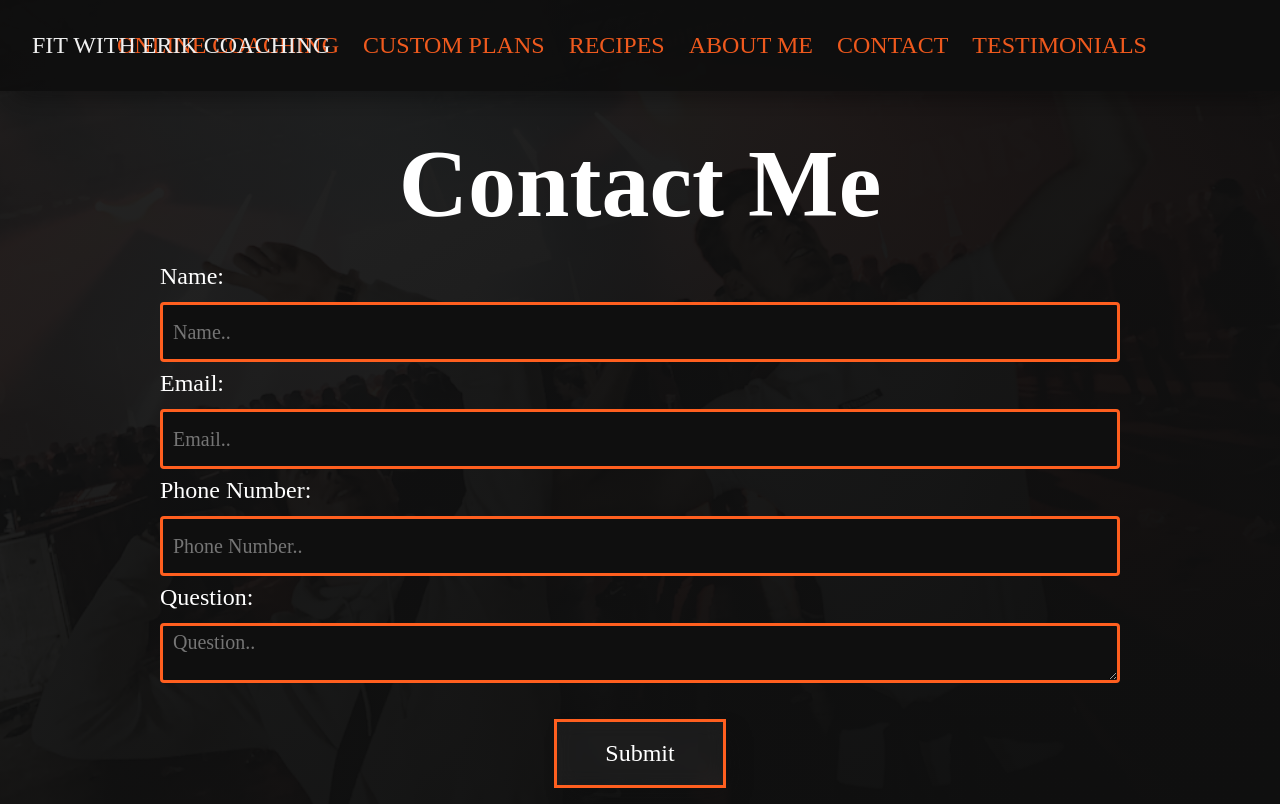
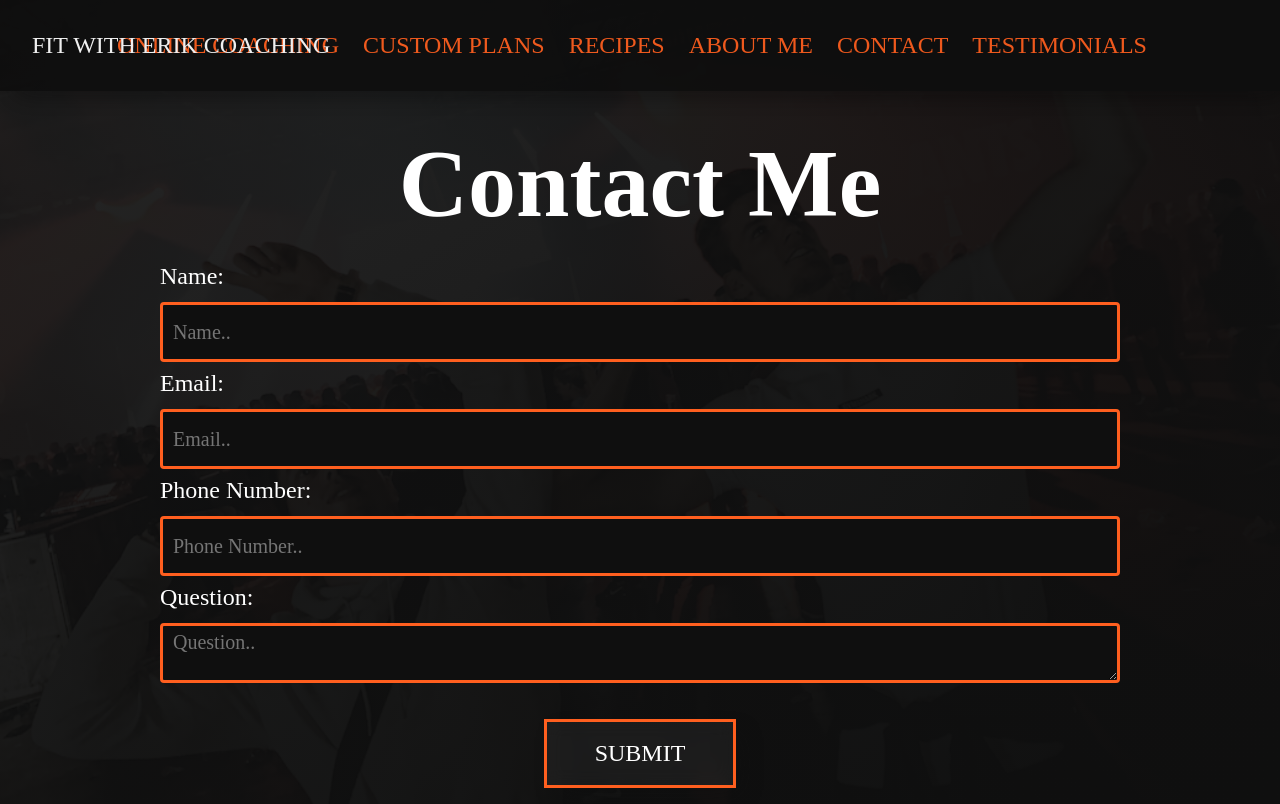
Before and after one commit to Merlijnmacgillavry/FitWithErik, a Vue app in the folder fitwitherik-website/: page /contact_me in a window 1280 px wide. Built offline with nearby package versions, Linux system fonts and the light colour scheme; a web font is replaced by a local one.

Commit message:
capitalized submit button contact_me

```diff
--- a/fitwitherik-website/src/components/Contact_Me.vue
+++ b/fitwitherik-website/src/components/Contact_Me.vue
@@ -26,7 +26,7 @@
           {{ form[index]["feedback"] }}
         </p>
       </div>
-      <button class="btn" v-on:click="sendData">Submit</button>
+      <button class="btn" v-on:click="sendData">SUBMIT</button>
     </section>
   </div>
 </template>
```
